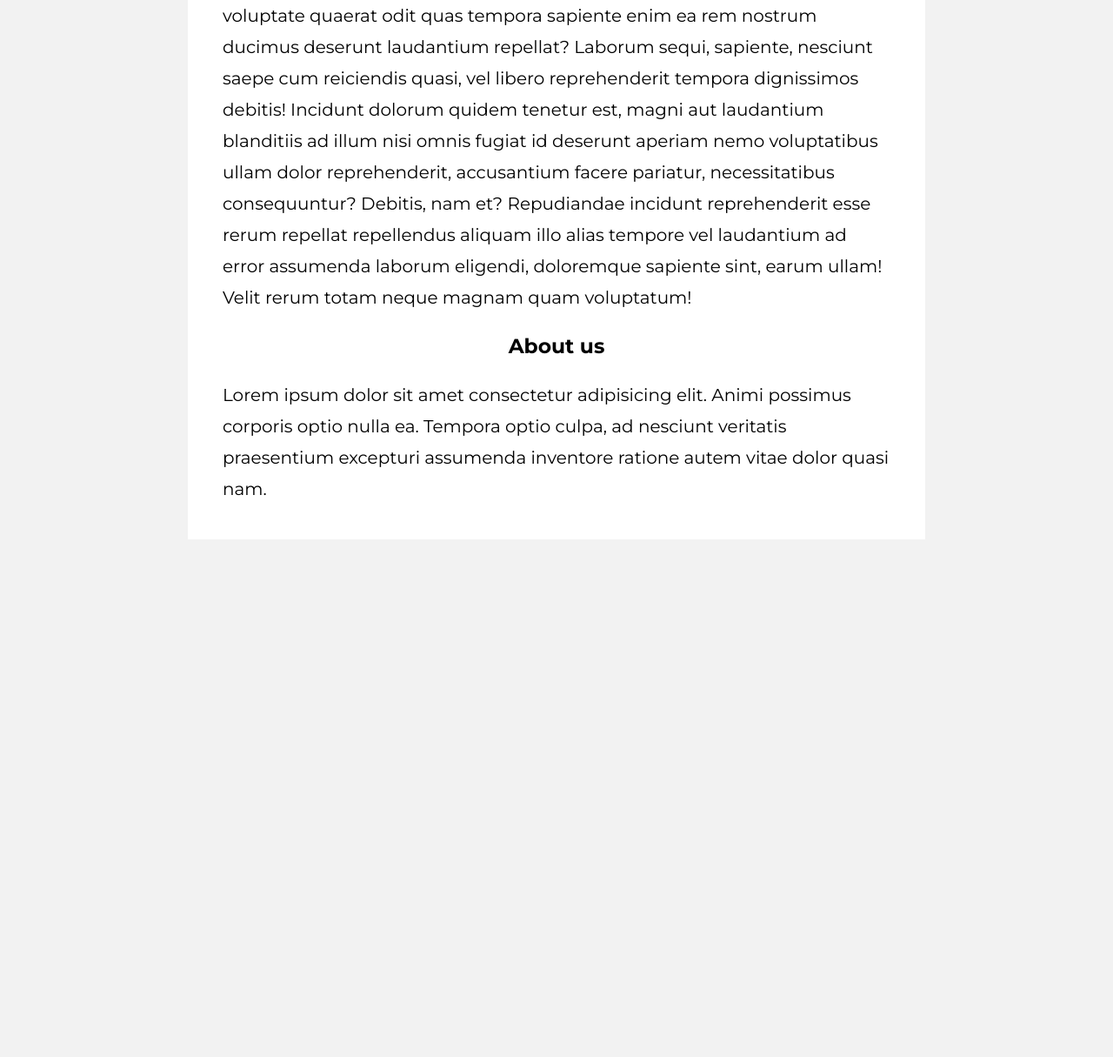
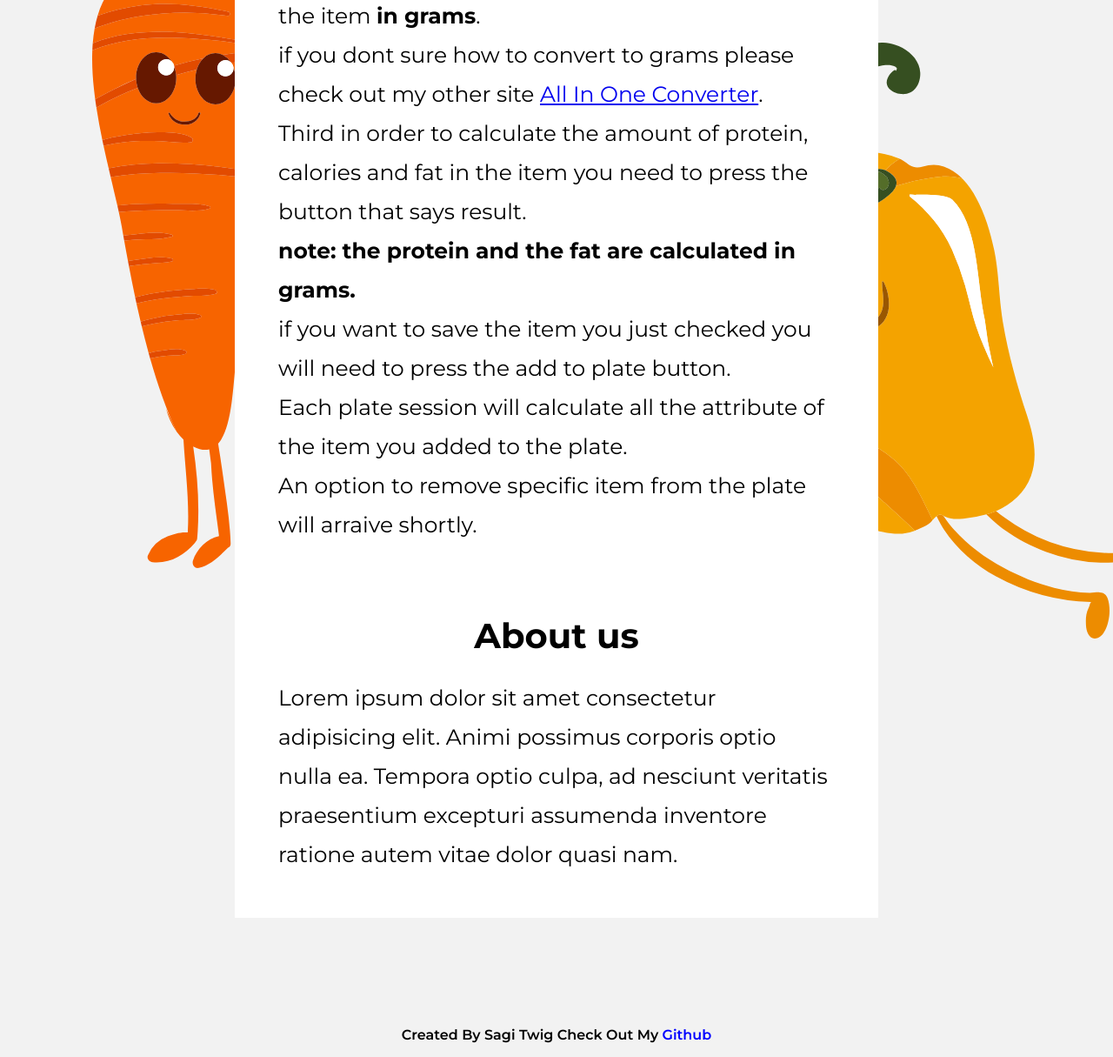
Before and after one commit to Sagi23/perfect-plate, a plain HTML site: page perfect-plate/index.html in a window 1280 px wide. Shown: the part 1423-2638 px from the top of the page at 87% size. Before the commit the page ends 2183 px from the top, so only its background shows below. Drawn offline with nearby package versions, Linux system fonts and the light colour scheme.

Commit message:
Update files
fully function site

```diff
--- a/perfect-plate/index.html
+++ b/perfect-plate/index.html
@@ -70,24 +70,24 @@
       <div class="about">
         <h2>How it works</h2>
         <p>
-          Lorem ipsum dolor sit amet consectetur adipisicing elit. In nobis
-          error quidem corporis iste non! Dolore, quaerat. Eos laboriosam, modi
-          harum, blanditiis adipisci voluptatibus earum sunt, ex reiciendis id
-          dolores! Aliquid cupiditate doloribus itaque voluptatum repellendus,
-          omnis molestiae quidem eligendi. Neque accusantium asperiores repellat
-          repellendus velit dolore earum ducimus. Perferendis dolorum commodi
-          quidem autem itaque voluptatum earum tempore quam mollitia! Quo,
-          voluptatibus voluptate quaerat odit quas tempora sapiente enim ea rem
-          nostrum ducimus deserunt laudantium repellat? Laborum sequi, sapiente,
-          nesciunt saepe cum reiciendis quasi, vel libero reprehenderit tempora
-          dignissimos debitis! Incidunt dolorum quidem tenetur est, magni aut
-          laudantium blanditiis ad illum nisi omnis fugiat id deserunt aperiam
-          nemo voluptatibus ullam dolor reprehenderit, accusantium facere
-          pariatur, necessitatibus consequuntur? Debitis, nam et? Repudiandae
-          incidunt reprehenderit esse rerum repellat repellendus aliquam illo
-          alias tempore vel laudantium ad error assumenda laborum eligendi,
-          doloremque sapiente sint, earum ullam! Velit rerum totam neque magnam
-          quam voluptatum!
+          First you need to enter an item in the text area provided (item =
+          food). <br />
+          Second you need to enter the specific weight of the item
+          <b>in grams</b>. <br />
+          if you dont sure how to convert to grams please check out my other
+          site
+          <a href="https://allinoneconverter.netlify.app/" target="_blank"
+            >All In One Converter</a
+          >.
+          <br />
+          Third in order to calculate the amount of protein, calories and fat in
+          the item you need to press the button that says result. <br />
+          <b>note: the protein and the fat are calculated in grams.</b> <br />
+          if you want to save the item you just checked you will need to press
+          the add to plate button. <br />
+          Each plate session will calculate all the attribute of the item you
+          added to the plate.<br />
+          An option to remove specific item from the plate will arraive shortly.
         </p>
         <h3>About us</h3>
         <p>
@@ -98,6 +98,12 @@
         </p>
       </div>
     </main>
+    <footer>
+      <p>
+        Created By Sagi Twig Check Out My
+        <a href="https://github.com/Sagi23" target="_blank">Github</a>
+      </p>
+    </footer>
     <script src="/scripts/index.js"></script>
   </body>
 </html>
--- a/perfect-plate/scripts/index.js
+++ b/perfect-plate/scripts/index.js
@@ -58,6 +58,7 @@ form.addEventListener("submit", async function (e) {
 });
 
 btn.addEventListener("click", async function () {
+  if ((itemInput.value !== "") & (sizeInput !== "")) {
     let newProEntry = document.createElement("p");
     let newCalEntry = document.createElement("p");
     let newFatEntry = document.createElement("p");
@@ -109,4 +110,7 @@ btn.addEventListener("click", async function () {
     totalCalArea.append(totalCal);
     totalProArea.append(totalPro);
     totalFatArea.append(totalFat);
+  } else {
+    alert("please enter a valid input");
+  }
 });
--- a/perfect-plate/scss/style.scss
+++ b/perfect-plate/scss/style.scss
@@ -1,10 +1,18 @@
 @import "_config";
 
+:root {
+  font-family: $font-stack;
+  background-color: $primery-color-4;
+}
+
 body {
-  font-family: $font-stack;
   margin: 0;
   padding: 0;
-  background-color: $primery-color-4;
+  background-image: url("/static/cute-avocado.svg"), url("/static/redish.svg"),
+    url("/static/hello-avocado.svg"), url("/static/pepper.svg"),
+    url("/static/carrot.svg");
+  background-repeat: no-repeat, no-repeat, no-repeat, no-repeat, no-repeat;
+  background-position: 92% 2%, 15% 10%, 50% 40%, 110% 75%, 10% 60%;
 }
 
 header {
@@ -134,6 +142,7 @@ header {
   .total-result-area {
     position: absolute;
     bottom: 0;
+    left: 7%;
     display: grid;
     grid-template-columns: repeat(3, 1fr);
     justify-items: center;
@@ -166,18 +175,57 @@ header {
 }
 
 .about {
-  width: 60%;
-  margin: 10em auto 7em;
-  font-size: 20px;
+  width: 50%;
+  margin: 10em auto 5em;
+  font-size: 25px;
   background-color: $primery-color-2;
   padding: 1em 2em;
   h2 {
     text-align: center;
+    margin: 2em 0 0 0;
   }
   h3 {
     text-align: center;
+    font-size: 2.5rem;
+    margin: 2em 0 0 0;
   }
   p {
     line-height: 1.8;
   }
 }
+
+footer {
+  text-align: center;
+  p {
+    font-weight: 600;
+  }
+  a {
+    text-decoration: none;
+    color: blue;
+  }
+}
+
+// @media (max-width: 1024px) {
+//   .landing {
+//     display: block;
+//     width: 80%;
+//     margin: 0 auto;
+//     font-size: 16px;
+//   }
+//   .landing-left {
+//     .result-area {
+//       .card {
+//         width: 50px;
+//         height: 50px;
+//       }
+//     }
+//   }
+//   .landing-right {
+//     // width: 50%;
+//     margin-top: 5em;
+//     height: 40em;
+//   }
+//   .about {
+//     width: 70%;
+//   }
+// }
```
Also changed, not shown: perfect-plate/scss/style.css, 1 other file. Lines whose indentation alone changed are shown as unchanged.
